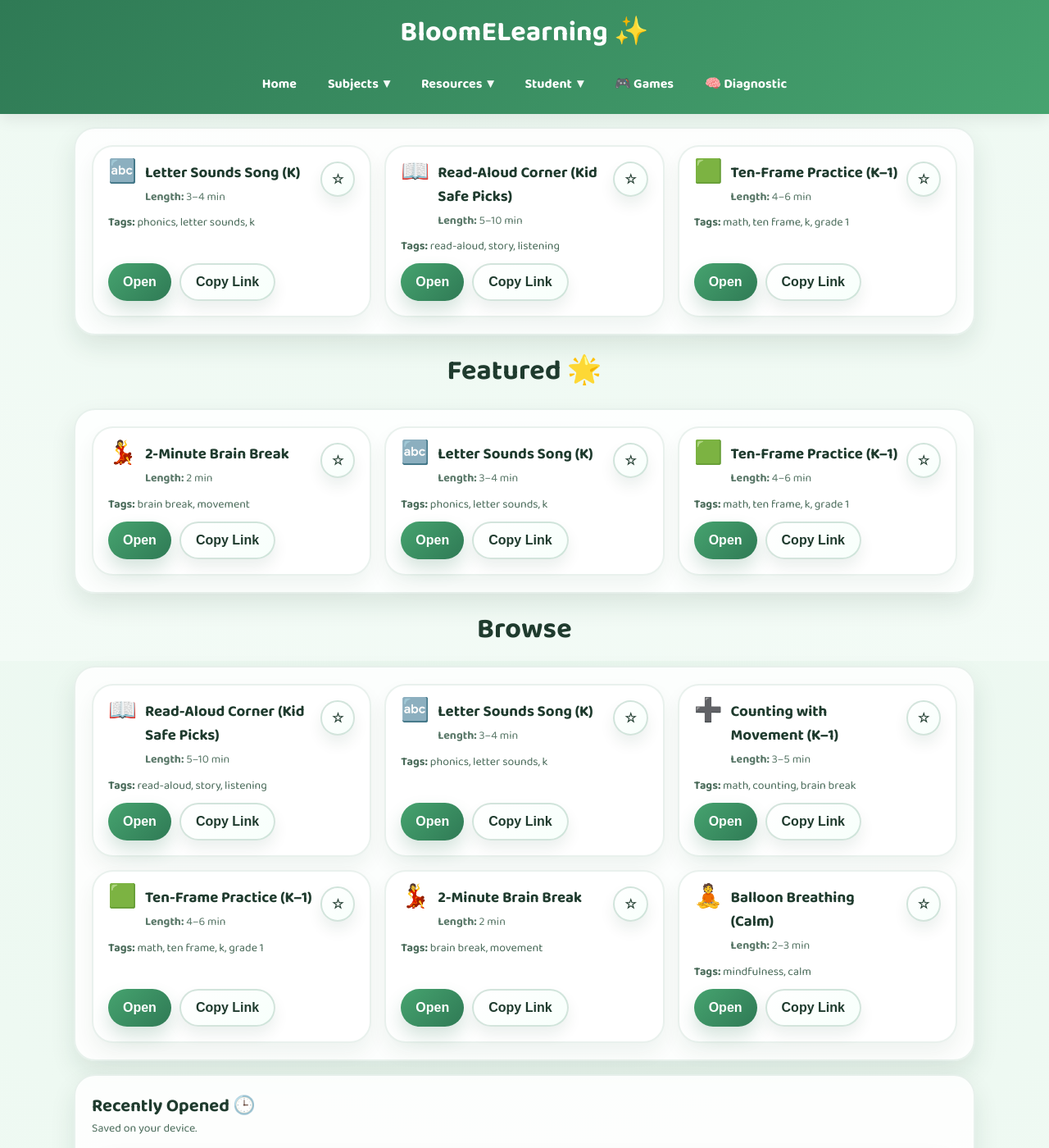
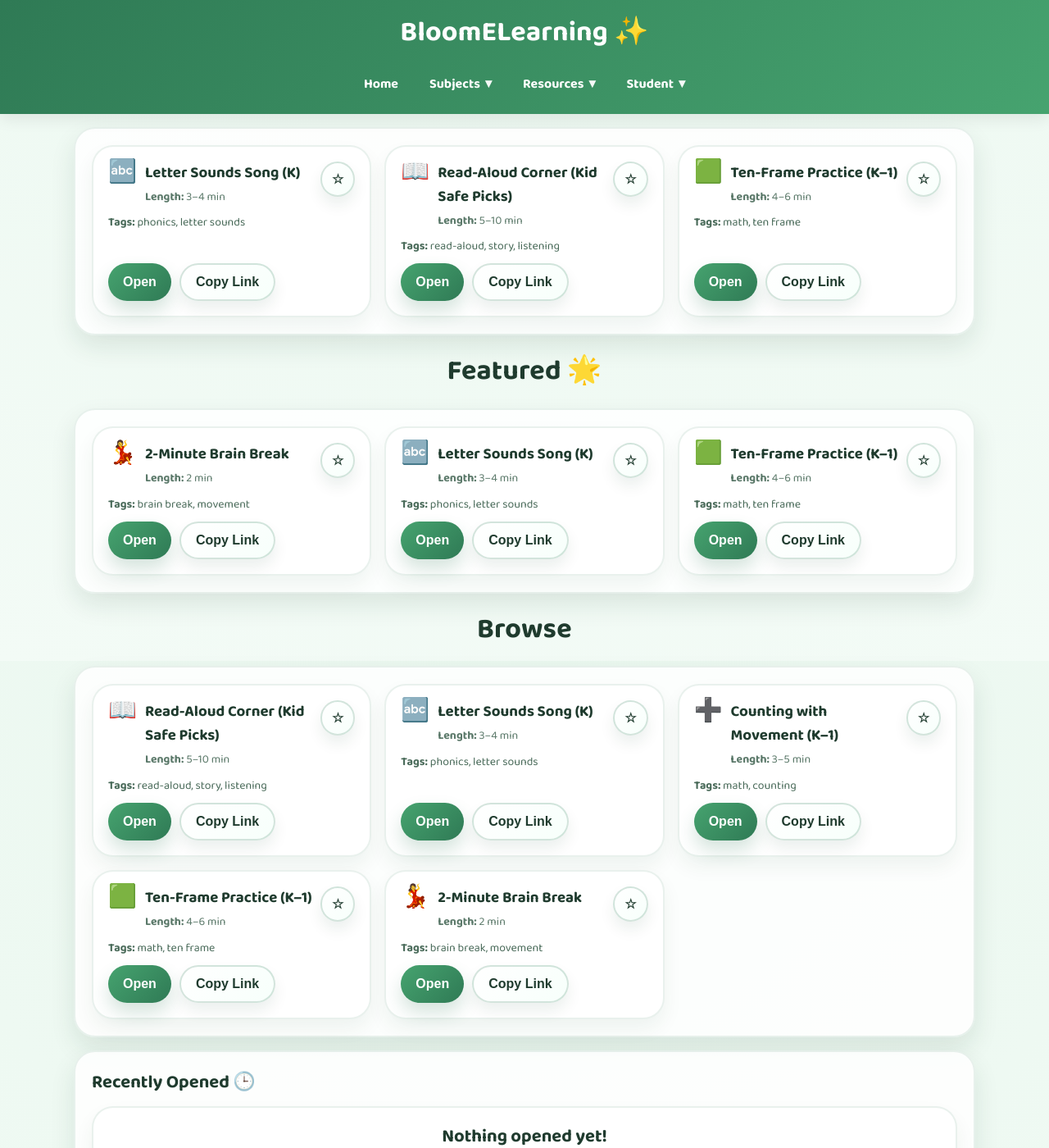
Before and after one commit to crivera-edtech/crivera-edtech.github.io, a Jekyll site: the page resources.html, which Jekyll copies as it is, in a window 1280 px wide and 1400 px high, scrolled down 594 px. Shown: the whole window at 82% size. Built offline with Jekyll 4.4.1, drawn with Linux system fonts in a browser that asks for light colours; some of the changed text lies outside the part shown.

Commit message:
Update resources.html

```diff
--- a/resources.html
+++ b/resources.html
@@ -42,9 +42,6 @@
             <a href="sticker-book.html">📖 Sticker Book</a>
           </div>
         </li>
-
-        <li><a href="games.html">🎮 Games</a></li>
-        <li><a href="diagnostic.html">🧠 Diagnostic</a></li>
       </ul>
     </nav>
   </div>
@@ -58,14 +55,12 @@
     <div class="game-box wide" style="margin-top:16px;">
       <div class="kid-big" style="text-align:center;">Filters</div>
 
-      <!-- Grade Toggle -->
       <div class="badge-row" style="justify-content:center;">
         <button class="pill active" data-grade="K">Kindergarten</button>
         <button class="pill" data-grade="1">Grade 1</button>
         <button class="pill" data-grade="2">Grade 2</button>
       </div>
 
-      <!-- Category Toggle -->
       <div class="badge-row" style="justify-content:center; margin-top:12px;">
         <button class="pill active" data-filter="kids">Kids</button>
         <button class="pill" data-filter="parents">Parents</button>
@@ -74,7 +69,6 @@
         <button class="pill" data-filter="favorites">⭐ Favorites</button>
       </div>
 
-      <!-- Search + Safe Mode -->
       <div class="quick-strip" style="justify-content:center; margin-top:12px; flex-wrap:wrap;">
         <input
           id="search"
@@ -98,28 +92,23 @@
 <section class="section">
   <div class="container">
 
-    <!-- Recommended Path -->
     <h2 class="section-title">Recommended Path 🌿</h2>
     <div class="game-box wide">
       <div class="grid-3" id="pathGrid"></div>
     </div>
 
-    <!-- Featured -->
     <h2 class="section-title" style="margin-top:18px;">Featured 🌟</h2>
     <div class="game-box wide">
       <div class="grid-3" id="featuredGrid"></div>
     </div>
 
-    <!-- Main list -->
     <h2 class="section-title" style="margin-top:18px;">Browse</h2>
     <div class="game-box wide">
       <div class="grid-3" id="resourceGrid"></div>
     </div>
 
-    <!-- Recently opened -->
     <div class="game-box wide" style="margin-top:16px;">
       <div class="kid-big">Recently Opened 🕒</div>
-      <p class="small">Saved on your device.</p>
       <div class="grid-3" id="recentGrid" style="margin-top:12px;"></div>
     </div>
 
@@ -146,69 +132,47 @@
   function save(key, val){ localStorage.setItem(key, JSON.stringify(val)); }
 
   function addProgressResourceOpen(){
-    const p = load(PROG_KEY, { phonicsStars:0, readingStars:0, mathStars:0, tracingDone:0, gamesStars:0, resourcesOpened:0 });
+    const p = load(PROG_KEY, { phonicsStars:0, readingStars:0, mathStars:0, resourcesOpened:0 });
     p.resourcesOpened = (p.resourcesOpened || 0) + 1;
     save(PROG_KEY, p);
   }
 
-  // =========================
-  // State
-  // =========================
   let activeFilter = "kids";
   let query = "";
   let grade = localStorage.getItem(PREF_GRADE_KEY) || "K";
   let safeMode = !!load(SAFE_MODE_KEY, false);
 
-  // =========================
-  // Printables (add these files in your repo)
-  // Folder: assets/printables/
-  // =========================
   const PRINTABLES = [
-    { id:"pr1", grade:["K","1"], type:"printables", kind:"printable", icon:"🖍️", title:"Letter Sounds Chart", tags:["phonics","chart","letter sounds"], length:"Printable", file:"assets/printables/letter-sounds-chart.png" },
-    { id:"pr2", grade:["K","1"], type:"printables", kind:"printable", icon:"🟩", title:"Ten-Frame Mat", tags:["math","ten frame","counting"], length:"Printable", file:"assets/printables/ten-frame-mat.png" },
-    { id:"pr3", grade:["1","2"], type:"printables", kind:"printable", icon:"🧩", title:"Digraphs Poster (sh/ch/th)", tags:["phonics","digraphs"], length:"Printable", file:"assets/printables/digraphs-poster.png" },
-    { id:"pr4", grade:["2"], type:"printables", kind:"printable", icon:"💎", title:"Vowel Teams (ai/ee/oa)", tags:["phonics","vowel teams"], length:"Printable", file:"assets/printables/vowel-teams-poster.png" },
-    { id:"pr5", grade:["2"], type:"printables", kind:"printable", icon:"🧱", title:"Place Value (tens/ones)", tags:["math","place value"], length:"Printable", file:"assets/printables/place-value-chart.png" }
+    { id:"pr1", grade:["K","1"], type:"printables", kind:"printable", icon:"🖍️", title:"Letter Sounds Chart", tags:["phonics","chart","letter sounds"], length:"Printable", file:"assets/printables/letter-sounds-chart.png", safe:true },
+    { id:"pr2", grade:["K","1"], type:"printables", kind:"printable", icon:"🟩", title:"Ten-Frame Mat", tags:["math","ten frame","counting"], length:"Printable", file:"assets/printables/ten-frame-mat.png", safe:true },
+    { id:"pr3", grade:["1","2"], type:"printables", kind:"printable", icon:"🧩", title:"Digraphs Poster (sh/ch/th)", tags:["phonics","digraphs"], length:"Printable", file:"assets/printables/digraphs-poster.png", safe:true },
+    { id:"pr4", grade:["2"], type:"printables", kind:"printable", icon:"💎", title:"Vowel Teams (ai/ee/oa)", tags:["phonics","vowel teams"], length:"Printable", file:"assets/printables/vowel-teams-poster.png", safe:true },
+    { id:"pr5", grade:["2"], type:"printables", kind:"printable", icon:"🧱", title:"Place Value (tens/ones)", tags:["math","place value"], length:"Printable", file:"assets/printables/place-value-chart.png", safe:true }
   ];
 
-  // =========================
-  // Curated resources
-  // - safe: true means allowed in Kids Safe Mode
-  // - grade: which grade(s) it fits
-  // =========================
   const RESOURCES = [
-    // --- Kids: Read-alouds (curated searches can be noisy; Safe Mode shows only curated items)
     { id:"ra1", grade:["K","1","2"], type:"kids", kind:"video", icon:"📖", title:"Read-Aloud Corner (Kid Safe Picks)", tags:["read-aloud","story","listening"], length:"5–10 min", safe:true, url:"https://www.youtube.com/results?search_query=read+aloud+kids+picture+book" },
 
-    // --- Kids: Phonics helpers
-    { id:"ph1", grade:["K"], type:"kids", kind:"video", icon:"🔤", title:"Letter Sounds Song (K)", tags:["phonics","letter sounds","k"], length:"3–4 min", safe:true, url:"https://www.youtube.com/results?search_query=letter+sounds+song+for+kids" },
-    { id:"ph2", grade:["1"], type:"kids", kind:"video", icon:"🧩", title:"Digraphs Song (Grade 1)", tags:["phonics","digraphs","grade 1"], length:"3–5 min", safe:true, url:"https://www.youtube.com/results?search_query=digraphs+sh+ch+th+song+for+kids" },
-    { id:"ph3", grade:["2"], type:"kids", kind:"video", icon:"💎", title:"Vowel Teams (Grade 2)", tags:["phonics","vowel teams","grade 2"], length:"4–6 min", safe:true, url:"https://www.youtube.com/results?search_query=vowel+teams+ai+ee+oa+for+kids" },
+    { id:"ph1", grade:["K"], type:"kids", kind:"video", icon:"🔤", title:"Letter Sounds Song (K)", tags:["phonics","letter sounds"], length:"3–4 min", safe:true, url:"https://www.youtube.com/results?search_query=letter+sounds+song+for+kids" },
+    { id:"ph2", grade:["1"], type:"kids", kind:"video", icon:"🧩", title:"Digraphs Song (Grade 1)", tags:["phonics","digraphs"], length:"3–5 min", safe:true, url:"https://www.youtube.com/results?search_query=digraphs+sh+ch+th+song+for+kids" },
+    { id:"ph3", grade:["2"], type:"kids", kind:"video", icon:"💎", title:"Vowel Teams (Grade 2)", tags:["phonics","vowel teams"], length:"4–6 min", safe:true, url:"https://www.youtube.com/results?search_query=vowel+teams+ai+ee+oa+for+kids" },
 
-    // --- Kids: Math helpers
-    { id:"ma1", grade:["K","1"], type:"kids", kind:"video", icon:"➕", title:"Counting with Movement (K–1)", tags:["math","counting","brain break"], length:"3–5 min", safe:true, url:"https://www.youtube.com/results?search_query=counting+movement+song+for+kids" },
-    { id:"ma2", grade:["K","1"], type:"kids", kind:"video", icon:"🟩", title:"Ten-Frame Practice (K–1)", tags:["math","ten frame","k","grade 1"], length:"4–6 min", safe:true, url:"https://www.youtube.com/results?search_query=ten+frame+practice+for+kids" },
-    { id:"ma3", grade:["2"], type:"kids", kind:"video", icon:"🧱", title:"Place Value: Tens & Ones (2)", tags:["math","place value","grade 2"], length:"4–7 min", safe:true, url:"https://www.youtube.com/results?search_query=place+value+tens+ones+for+kids" },
+    { id:"ma1", grade:["K","1"], type:"kids", kind:"video", icon:"➕", title:"Counting with Movement (K–1)", tags:["math","counting"], length:"3–5 min", safe:true, url:"https://www.youtube.com/results?search_query=counting+movement+song+for+kids" },
+    { id:"ma2", grade:["K","1"], type:"kids", kind:"video", icon:"🟩", title:"Ten-Frame Practice (K–1)", tags:["math","ten frame"], length:"4–6 min", safe:true, url:"https://www.youtube.com/results?search_query=ten+frame+practice+for+kids" },
+    { id:"ma3", grade:["2"], type:"kids", kind:"video", icon:"🧱", title:"Place Value: Tens & Ones (2)", tags:["math","place value"], length:"4–7 min", safe:true, url:"https://www.youtube.com/results?search_query=place+value+tens+ones+for+kids" },
 
-    // --- Kids: Brain breaks
     { id:"bb1", grade:["K","1","2"], type:"kids", kind:"video", icon:"💃", title:"2-Minute Brain Break", tags:["brain break","movement"], length:"2 min", safe:true, url:"https://www.youtube.com/results?search_query=2+minute+brain+break+kids" },
-    { id:"bb2", grade:["K","1","2"], type:"kids", kind:"video", icon:"🧘", title:"Balloon Breathing (Calm)", tags:["mindfulness","calm"], length:"2–3 min", safe:true, url:"https://www.youtube.com/results?search_query=balloon+breath+for+kids" },
 
-    // --- Parents
     { id:"pa1", grade:["K","1","2"], type:"parents", kind:"tool", icon:"🧑‍🏫", title:"Home Reading Routine (10 minutes)", tags:["parents","routine","reading"], length:"10 min", safe:true, url:"parent-resources.html" },
-    { id:"pa2", grade:["K","1"], type:"parents", kind:"tool", icon:"🌿", title:"Phonics at Home: 3 Easy Games", tags:["parents","phonics"], length:"5–10 min", safe:true, url:"parent-resources.html" },
-    { id:"pa3", grade:["K","1","2"], type:"parents", kind:"tool", icon:"⭐", title:"Rewards Guide: Stars & Stickers", tags:["parents","rewards"], length:"2–3 min", safe:true, url:"sticker-book.html" },
-
-    // --- Teachers
-    { id:"te1", grade:["K","1","2"], type:"teachers", kind:"tool", icon:"📘", title:"Standards Quick View (K–2)", tags:["teachers","standards","planning"], length:"3–5 min", safe:true, url:"standards.html" },
-    { id:"te2", grade:["K","1","2"], type:"teachers", kind:"video", icon:"🗂️", title:"Small Group Rotation Ideas", tags:["teachers","small groups","centers"], length:"5–8 min", safe:false, url:"https://www.youtube.com/results?search_query=small+group+rotations+k-2" }
+    { id:"te1", grade:["K","1","2"], type:"teachers", kind:"tool", icon:"📘", title:"Standards Quick View (K–2)", tags:["teachers","standards"], length:"3–5 min", safe:true, url:"standards.html" }
   ];
 
-  const FEATURED_IDS = ["bb1", "ph1", "ma2"];
+  const FEATURED_IDS = ["bb1","ph1","ma2"];
 
-  // =========================
-  // Favorites + Recent
-  // =========================
+  function getAllItems(){
+    return [...RESOURCES, ...PRINTABLES.map(p=>({ ...p, url:p.file }))];
+  }
+
   function getFavs(){ return new Set(load(FAV_KEY, [])); }
   function setFavs(set){ save(FAV_KEY, Array.from(set)); }
 
@@ -254,19 +215,7 @@
   }
 
   function isAllowedInSafeMode(item){
-    // In safe mode, only show items with safe:true
-    // Also block youtube "search results" pages if you want later; keeping it simple now:
     return !!item.safe;
-  }
-
-  function getAllItems(){
-    const printablesAsItems = PRINTABLES.map(p => ({
-      ...p,
-      url: p.file, // open local file
-      safe: true
-    }));
-
-    return [...RESOURCES, ...printablesAsItems];
   }
 
   function filteredItems(){
@@ -274,27 +223,19 @@
     const favs = getFavs();
 
     return all.filter(item => {
-      // grade
       if (!matchesGrade(item)) return false;
-
-      // safe mode
       if (safeMode && !isAllowedInSafeMode(item)) return false;
 
-      // filter
       if (activeFilter === "favorites") {
         if (!favs.has(item.id)) return false;
       } else {
         if (item.type !== activeFilter) return false;
       }
 
-      // query
       return matchesQuery(item);
     });
   }
 
-  // =========================
-  // Card HTML
-  // =========================
   function cardHTML(item){
     const favs = getFavs();
     const isFav = favs.has(item.id);
@@ -313,20 +254,16 @@
             <div style="font-size:28px; line-height:1;">${item.icon}</div>
             <div>
               <h3 style="margin:0 0 4px 0;">${item.title}</h3>
-              <div class="small" style="opacity:.9;">
-                <strong>Length:</strong> ${item.length}
-              </div>
+              <div class="small" style="opacity:.9;"><strong>Length:</strong> ${item.length}</div>
             </div>
           </div>
 
-          <button class="btn secondary" data-fav="${item.id}" title="Favorite" aria-label="Favorite" style="padding:10px 12px;">
+          <button class="btn secondary" data-fav="${item.id}" style="padding:10px 12px;">
             ${isFav ? "⭐" : "☆"}
           </button>
         </div>
 
-        <div class="small" style="line-height:1.5;">
-          <strong>Tags:</strong> ${item.tags.join(", ")}
-        </div>
+        <div class="small" style="line-height:1.5;"><strong>Tags:</strong> ${item.tags.join(", ")}</div>
 
         ${preview}
 
@@ -360,26 +297,16 @@
           await navigator.clipboard.writeText(link);
           alert("Link copied!");
         } catch {
-          const ta = document.createElement("textarea");
-          ta.value = link;
-          document.body.appendChild(ta);
-          ta.select();
-          document.execCommand("copy");
-          document.body.removeChild(ta);
-          alert("Link copied!");
+          alert("Could not copy link on this browser.");
         }
       };
     });
   }
 
-  // =========================
-  // Recommended Path (grade-based)
-  // =========================
   function getRecommendedPath(){
-    // A simple, grade-based 1-2-3 flow
-    if (grade === "K") return ["ph1", "ra1", "ma2"];
-    if (grade === "1") return ["ph2", "ra1", "ma2"];
-    return ["ph3", "ra1", "ma3"]; // grade 2
+    if (grade === "K") return ["ph1","ra1","ma2"];
+    if (grade === "1") return ["ph2","ra1","ma2"];
+    return ["ph3","ra1","ma3"];
   }
 
   function renderPath(){
@@ -461,10 +385,6 @@
     renderRecent();
   }
 
-  // =========================
-  // UI events
-  // =========================
-  // Grade pills
   document.querySelectorAll(".pill[data-grade]").forEach(btn=>{
     btn.addEventListener("click", ()=>{
       grade = btn.dataset.grade;
```
Also changed, not shown: other parts of resources.html (+0 -13 lines).
